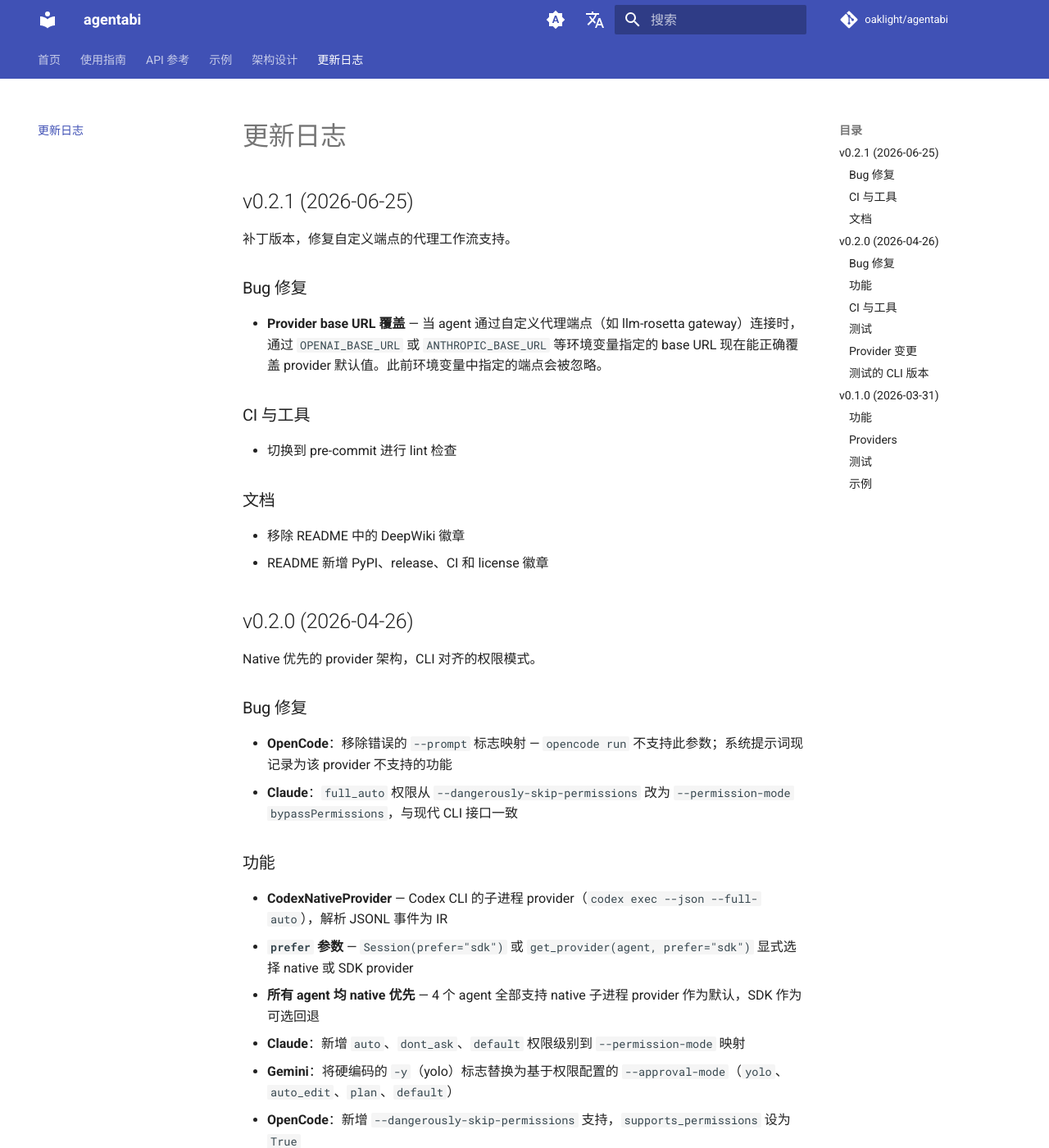
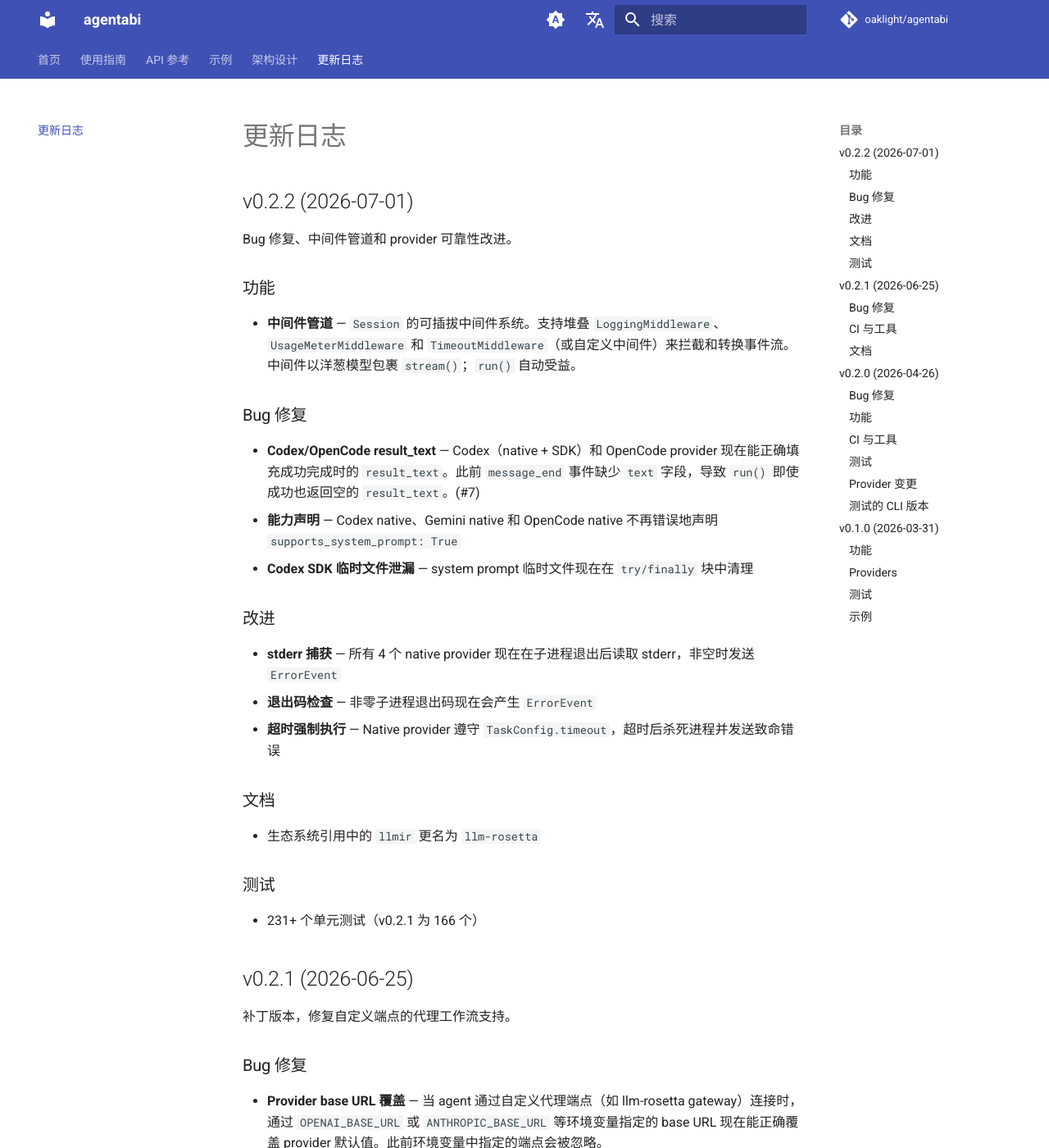
Before and after one commit to Oaklight/agentabi, an MkDocs documentation site: the page built from docs/changelog.md, in a window 1280 px wide and 1400 px high. Shown: the whole window at 82% size. Built offline with MkDocs 1.6.1 and Material for MkDocs 9.7.7, drawn with Linux system fonts in a browser that asks for light colours; comment, search, counter and statistics services are not loaded.

Commit message:
docs: add v0.2.2 changelog

```diff
--- a/docs/changelog.md
+++ b/docs/changelog.md
@@ -1,4 +1,32 @@
 # 更新日志
+
+## v0.2.2 (2026-07-01)
+
+Bug 修复、中间件管道和 provider 可靠性改进。
+
+### 功能
+
+- **中间件管道** — `Session` 的可插拔中间件系统。支持堆叠 `LoggingMiddleware`、`UsageMeterMiddleware` 和 `TimeoutMiddleware`（或自定义中间件）来拦截和转换事件流。中间件以洋葱模型包裹 `stream()`；`run()` 自动受益。
+
+### Bug 修复
+
+- **Codex/OpenCode result_text** — Codex（native + SDK）和 OpenCode provider 现在能正确填充成功完成时的 `result_text`。此前 `message_end` 事件缺少 `text` 字段，导致 `run()` 即使成功也返回空的 `result_text`。(#7)
+- **能力声明** — Codex native、Gemini native 和 OpenCode native 不再错误地声明 `supports_system_prompt: True`
+- **Codex SDK 临时文件泄漏** — system prompt 临时文件现在在 `try/finally` 块中清理
+
+### 改进
+
+- **stderr 捕获** — 所有 4 个 native provider 现在在子进程退出后读取 stderr，非空时发送 `ErrorEvent`
+- **退出码检查** — 非零子进程退出码现在会产生 `ErrorEvent`
+- **超时强制执行** — Native provider 遵守 `TaskConfig.timeout`，超时后杀死进程并发送致命错误
+
+### 文档
+
+- 生态系统引用中的 `llmir` 更名为 `llm-rosetta`
+
+### 测试
+
+- 231+ 个单元测试（v0.2.1 为 166 个）
 
 ## v0.2.1 (2026-06-25)
 
```
